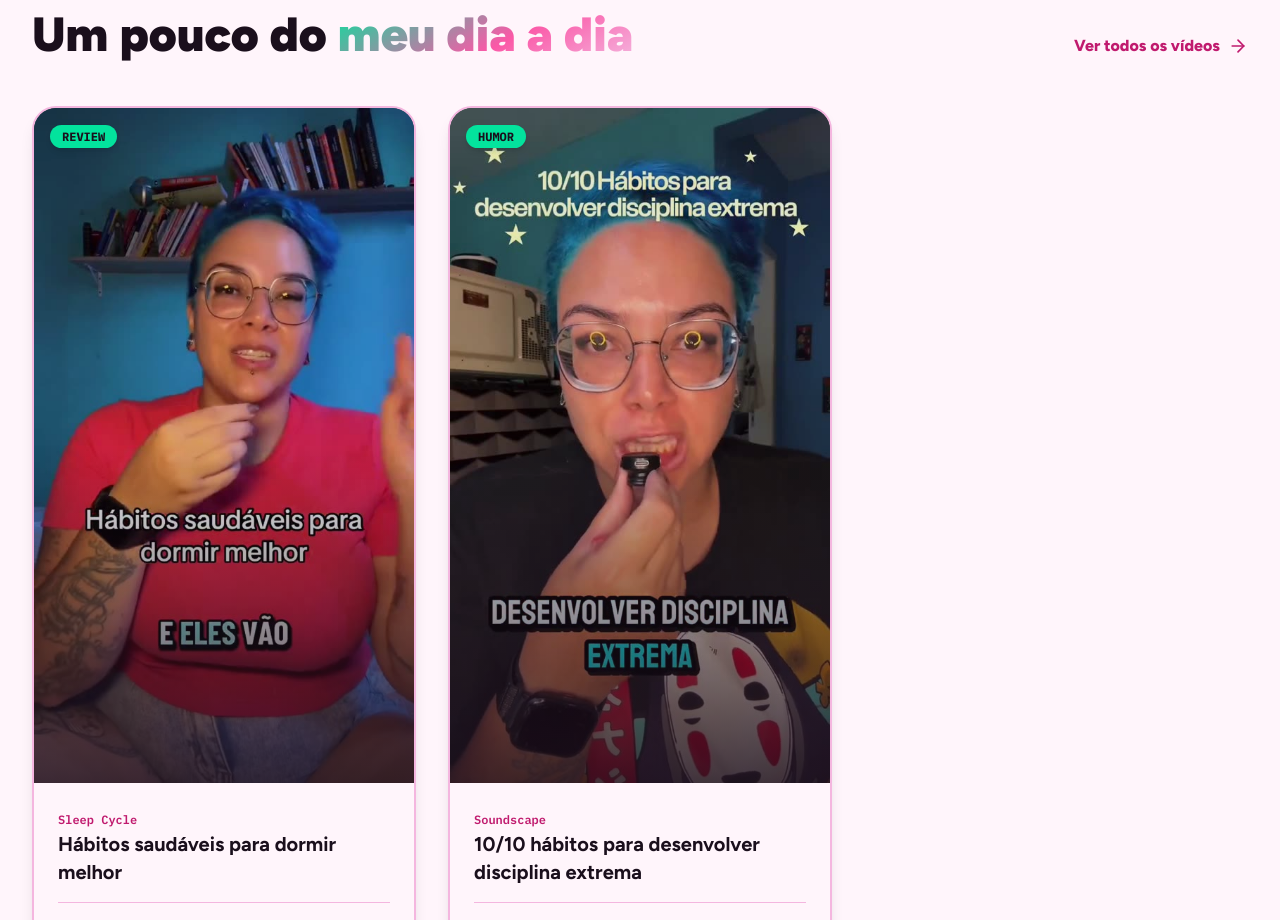
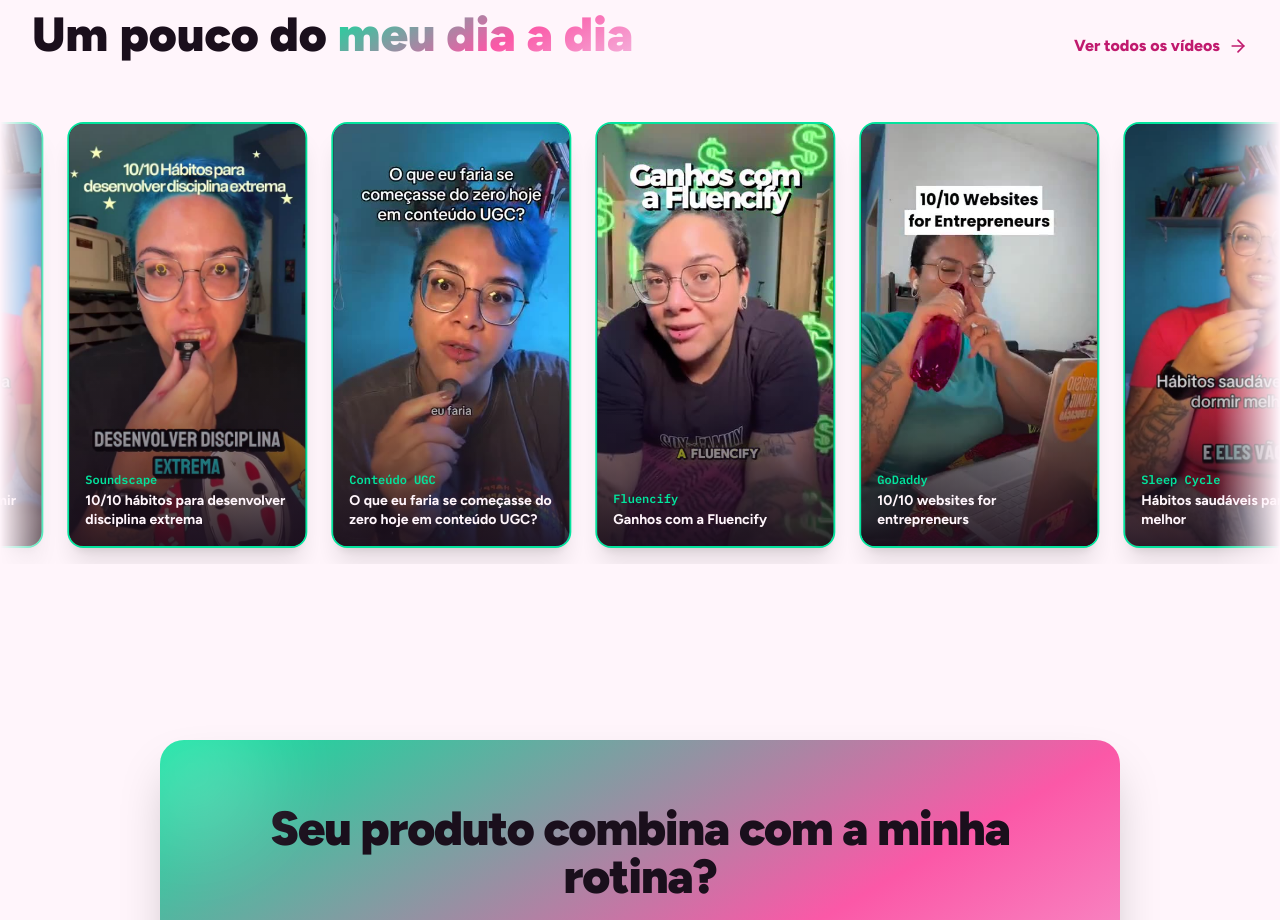
Before and after one commit to thamyoliveira-create/tamiris-ugc-portfolio, a Next.js app: page / in a window 1280 px wide. Shown: the part 1208-2128 px from the top of the page. Built offline with nearby package versions, Linux system fonts and the light colour scheme.

Commit message:
Carrossel de vídeos na página inicial
Co-Authored-By: Claude Opus 5.5 <noreply@anthropic.com>
Claude-Session: https://claude.ai/code/session_01TYCgYNJm9vYBVwCSenpcay

```diff
--- a/app/globals.css
+++ b/app/globals.css
@@ -40,3 +40,22 @@ body {
   background: #FB58A7;
   border-radius: 4px;
 }
+
+/* Carrossel de vídeos */
+@keyframes marquee {
+  from { transform: translateX(0); }
+  to { transform: translateX(calc(-50% - 0.75rem)); }
+}
+.marquee-track {
+  animation: marquee 40s linear infinite;
+}
+.marquee-mask:hover .marquee-track {
+  animation-play-state: paused;
+}
+.marquee-mask {
+  mask-image: linear-gradient(to right, transparent, black 5%, black 95%, transparent);
+}
+@media (prefers-reduced-motion: reduce) {
+  .marquee-track { animation: none; }
+  .marquee-mask { overflow-x: auto; }
+}
--- a/app/page.tsx
+++ b/app/page.tsx
@@ -8,11 +8,11 @@ import Navbar from '@/components/Navbar';
 import Footer from '@/components/Footer';
 import WhatsAppFloat from '@/components/WhatsAppFloat';
 import VideoModal from '@/components/VideoModal';
+import VideoMarquee from '@/components/VideoMarquee';
 import { VIDEOS, BRANDS, VideoItem } from '@/data/videos';
 
 export default function Home() {
   const [selectedVideo, setSelectedVideo] = useState<VideoItem | null>(null);
-  const featuredVideos = VIDEOS.filter(v => v.featured);
 
   return (
     <div className="min-h-screen flex flex-col bg-[#FFF5FB] text-[#1A0F1C]">
@@ -103,7 +103,8 @@ export default function Home() {
         </section>
 
         {/* FEATURED VIDEOS SECTION */}
-        <section className="py-20 px-4 sm:px-6 lg:px-8 max-w-7xl mx-auto">
+        <section className="py-20">
+          <div className="px-4 sm:px-6 lg:px-8 max-w-7xl mx-auto">
           <div className="flex flex-col md:flex-row md:items-end justify-between mb-12">
             <div>
               <span className="font-mono text-xs text-[#C01A6E] font-bold uppercase tracking-wider bg-[#F4B6DF] px-3 py-1 rounded-full">
@@ -121,50 +122,8 @@ export default function Home() {
             </Link>
           </div>
 
-          <div className="grid grid-cols-1 md:grid-cols-3 gap-8">
-            {featuredVideos.map((video) => (
-              <div
-                key={video.id}
-                onClick={() => setSelectedVideo(video)}
-                className="group bg-[#FFF5FB] rounded-3xl overflow-hidden shadow-lg border-2 border-[#F4B6DF] hover:border-[#FB58A7] transition-all duration-300 cursor-pointer flex flex-col transform hover:-translate-y-2"
-              >
-                {/* Thumbnail 9:16 */}
-                <div className="relative aspect-[9/16] bg-[#1A0F1C] overflow-hidden">
-                  <Image
-                    src={video.thumbnailUrl}
-                    alt={video.title}
-                    fill
-                    className="object-cover group-hover:scale-105 transition-transform duration-500 opacity-90 group-hover:opacity-100"
-                  />
-                  <div className="absolute inset-0 bg-gradient-to-t from-[#1A0F1C]/80 via-transparent to-transparent flex items-end p-6">
-                    <div className="absolute top-4 left-4">
-                      <span className="font-mono text-xs bg-[#03E39D] text-[#1A0F1C] px-3 py-1 rounded-full font-bold uppercase shadow-md">
-                        {video.category}
-                      </span>
-                    </div>
-                    <div className="absolute inset-0 flex items-center justify-center opacity-0 group-hover:opacity-100 transition-opacity bg-[#1A0F1C]/40">
-                      <div className="w-16 h-16 rounded-full bg-marca flex items-center justify-center shadow-xl">
-                        <Play className="w-8 h-8 text-[#1A0F1C] fill-current ml-1" />
-                      </div>
-                    </div>
-                  </div>
-                </div>
-
-                <div className="p-6 flex-1 flex flex-col justify-between space-y-4">
-                  <div className="space-y-2">
-                    <span className="font-mono text-xs text-[#C01A6E] font-semibold">{video.brand}</span>
-                    <h3 className="text-xl font-bold text-[#1A0F1C] group-hover:text-[#C01A6E] transition-colors leading-snug">
-                      {video.title}
-                    </h3>
-                  </div>
-                  <div className="flex items-center justify-between text-xs font-mono text-[#1A0F1C]/60 pt-4 border-t border-[#F4B6DF]">
-                    <span>{video.views}</span>
-                    <span className="text-[#00795A] font-bold flex items-center gap-1">Assistir <ArrowRight className="w-3.5 h-3.5" /></span>
-                  </div>
-                </div>
-              </div>
-            ))}
           </div>
+          <VideoMarquee videos={VIDEOS} onSelect={setSelectedVideo} />
         </section>
 
         {/* CTA FINAL SECTION */}
--- /dev/null
+++ b/components/VideoMarquee.tsx
@@ -0,0 +1,49 @@
+'use client';
+
+import Image from 'next/image';
+import { Play } from 'lucide-react';
+import { VideoItem } from '@/data/videos';
+
+interface Props {
+  videos: VideoItem[];
+  onSelect: (v: VideoItem) => void;
+}
+
+export default function VideoMarquee({ videos, onSelect }: Props) {
+  // duplica a lista para o carrossel rodar sem emenda
+  const loop = [...videos, ...videos];
+
+  return (
+    <div className="marquee-mask overflow-hidden py-4">
+      <div className="marquee-track flex gap-6 w-max">
+        {loop.map((video, i) => (
+          <button
+            key={`${video.id}-${i}`}
+            onClick={() => onSelect(video)}
+            aria-hidden={i >= videos.length}
+            tabIndex={i >= videos.length ? -1 : 0}
+            className="group relative w-[240px] h-[426px] shrink-0 rounded-2xl overflow-hidden shadow-xl border-2 border-[#03E39D] bg-[#1A0F1C] text-left"
+          >
+            <Image
+              src={video.thumbnailUrl}
+              alt={video.title}
+              fill
+              sizes="240px"
+              className="object-cover group-hover:scale-105 transition-transform duration-500"
+            />
+            <div className="absolute inset-0 bg-gradient-to-t from-[#1A0F1C]/90 via-transparent to-transparent" />
+            <div className="absolute inset-0 flex items-center justify-center opacity-0 group-hover:opacity-100 transition-opacity">
+              <div className="w-14 h-14 rounded-full bg-marca flex items-center justify-center shadow-xl">
+                <Play className="w-7 h-7 text-[#1A0F1C] fill-current ml-1" />
+              </div>
+            </div>
+            <div className="absolute bottom-0 left-0 right-0 p-4 space-y-1">
+              <span className="font-mono text-xs text-[#03E39D] font-semibold">{video.brand}</span>
+              <p className="text-sm font-bold text-[#FFF5FB] leading-snug">{video.title}</p>
+            </div>
+          </button>
+        ))}
+      </div>
+    </div>
+  );
+}
```
